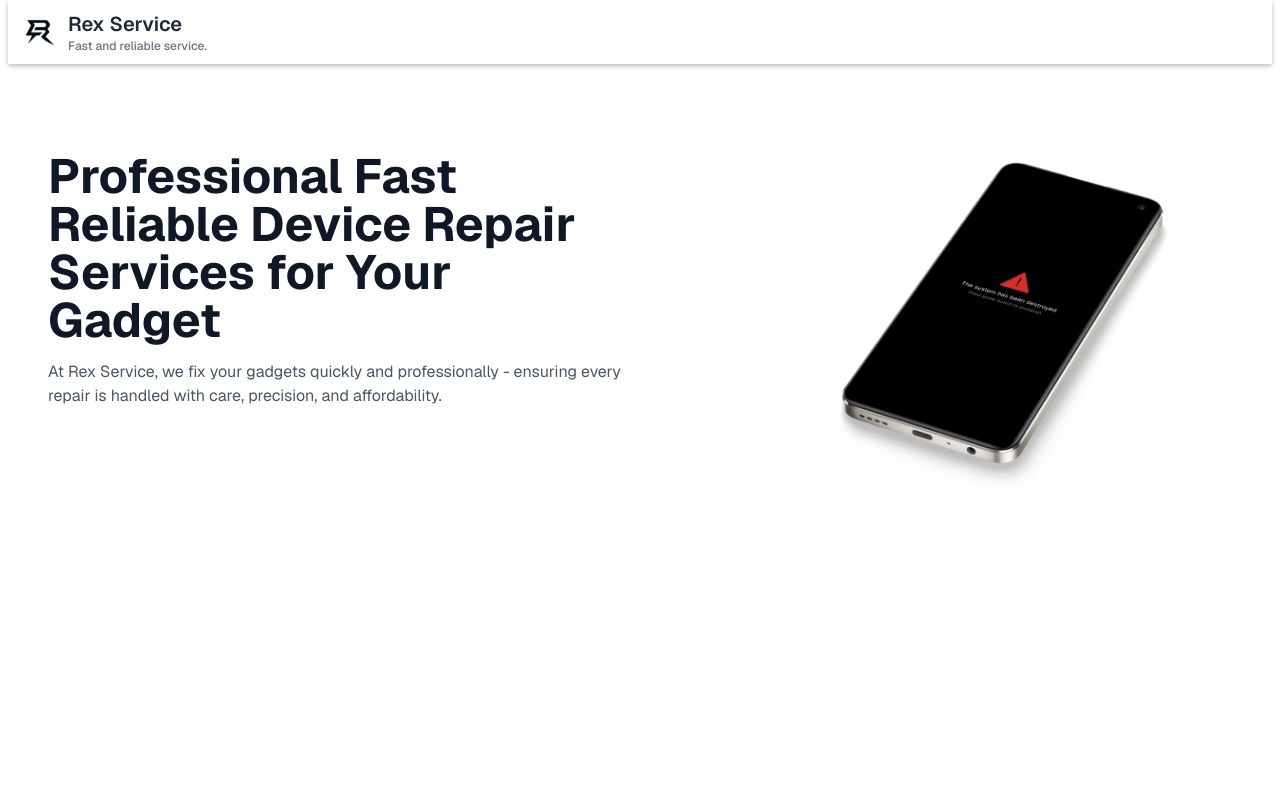
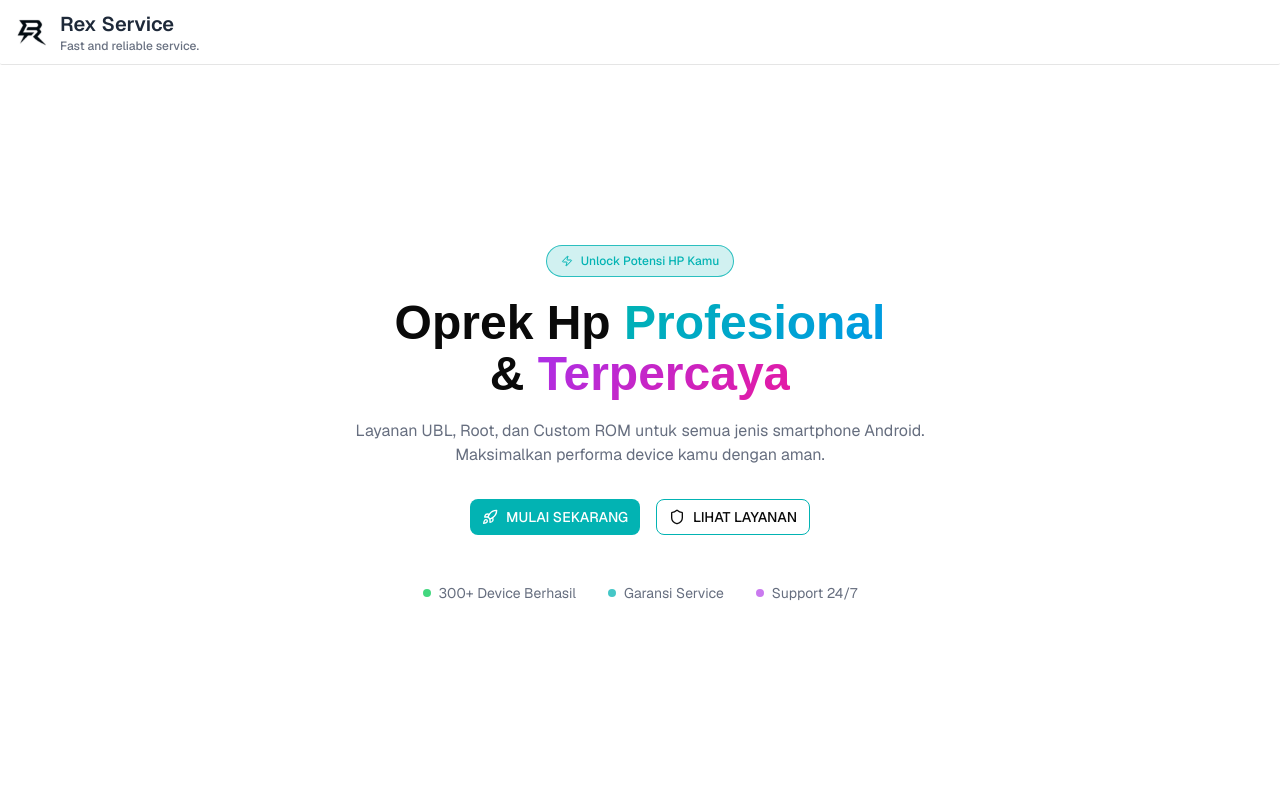
Before and after one commit to bagoesrex/rexservice, a Next.js app: page / in a window 1280 px wide. Shown: the top 800 px of the page. Built offline with nearby package versions, Linux system fonts and the light colour scheme.

Commit message:
feat(home): update hero section content and layout

```diff
--- a/app/_components/hero/hero-section.tsx
+++ b/app/_components/hero/hero-section.tsx
@@ -1,18 +1,46 @@
 import MaxWidthWrapper from "@/components/layout/max-width-wrapper";
-import Image from "next/image";
+import { Button } from "@/components/ui/button";
+import CustomBadge from "@/components/ui/custom-badge";
+import { Rocket, Shield, Zap } from "lucide-react";
 
 export default function HeroSection() {
   return (
-    <section>
-      <MaxWidthWrapper className="grid min-h-screen grid-cols-7 py-18">
-        <div className="col-span-4 px-10 py-20">
-          <h1 className="max-w-xl text-5xl font-bold text-gray-900">Professional Fast Reliable Device Repair Services for Your Gadget</h1>
-          <p className="mt-4 max-w-xl text-gray-600">
-            At Rex Service, we fix your gadgets quickly and professionally - ensuring every repair is handled with care, precision, and affordability.
-          </p>
+    <section id="hero">
+      <MaxWidthWrapper className="flex min-h-screen flex-col items-center justify-center gap-5 pt-30 pb-18 text-center">
+        <CustomBadge icon={Zap} label={"Unlock Potensi HP Kamu"} />
+        <h1 className="text-5xl leading-12.75 font-bold">
+          <span className="text-foreground">Oprek Hp </span>
+          <span className="gradient-text">Profesional</span>
+          <br />
+          <span className="text-foreground">& </span>
+          <span className="gradient-text-accent">Terpercaya</span>
+        </h1>
+        <p className="text-md text-muted-foreground mx-auto mb-3 max-w-xl">
+          Layanan UBL, Root, dan Custom ROM untuk semua jenis smartphone Android. Maksimalkan performa device kamu dengan aman.
+        </p>
+        <div className="flex flex-row justify-center gap-4">
+          <Button>
+            <Rocket className="size-4" />
+            <span className="uppercase">Mulai Sekarang</span>
+          </Button>
+          <Button className="border-primary border-[1.5px]" variant={"ghost"}>
+            <Shield className="size-4" />
+            <span className="uppercase">Lihat Layanan</span>
+          </Button>
         </div>
-        <div className="col-span-3 flex h-100 items-center justify-center pt-20">
-          <Image src={"/hero-image.avif"} alt={"hero-image"} width={500} height={500} />
+        <div className="mt-7 flex flex-wrap items-center justify-center gap-8">
+          <div className="text-muted-foreground flex items-center gap-2">
+            <div className="size-2 animate-pulse rounded-full bg-green-500" />
+            <span className="text-sm">300+ Device Berhasil</span>
+          </div>
+          <div className="text-muted-foreground flex items-center gap-2">
+            <div className="bg-primary size-2 animate-pulse rounded-full" />
+            <span className="text-sm">Garansi Service</span>
+          </div>
+          <div className="text-muted-foreground flex items-center gap-2">
+            <div className="bg-accent size-2 animate-pulse rounded-full" />
+            <span className="text-sm">Support 24/7</span>
+          </div>
         </div>
       </MaxWidthWrapper>
     </section>
--- a/app/globals.css
+++ b/app/globals.css
@@ -51,14 +51,14 @@
   --card-foreground: oklch(0.145 0 0);
   --popover: oklch(1 0 0);
   --popover-foreground: oklch(0.145 0 0);
-  --primary: oklch(0.205 0 0);
-  --primary-foreground: oklch(0.985 0 0);
-  --secondary: oklch(0.97 0 0);
-  --secondary-foreground: oklch(0.205 0 0);
-  --muted: oklch(0.97 0 0);
-  --muted-foreground: oklch(0.556 0 0);
-  --accent: oklch(0.97 0 0);
-  --accent-foreground: oklch(0.205 0 0);
+  --primary: oklch(0.693 0.118 194.769);
+  --primary-foreground: oklch(1 0 0);
+  --secondary: oklch(0.96 0.004 264.539);
+  --secondary-foreground: oklch(0.307 0.026 264.071);
+  --muted: oklch(0.939 0.006 264.535);
+  --muted-foreground: oklch(0.537 0.028 264.089);
+  --accent: oklch(0.624 0.238 312.846);
+  --accent-foreground: oklch(1 0 0);
   --destructive: oklch(0.577 0.245 27.325);
   --border: oklch(0.922 0 0);
   --input: oklch(0.922 0 0);
@@ -76,6 +76,10 @@
   --sidebar-accent-foreground: oklch(0.205 0 0);
   --sidebar-border: oklch(0.922 0 0);
   --sidebar-ring: oklch(0.708 0 0);
+
+  --gradient-primary: linear-gradient(135deg, hsl(180 100% 35%), hsl(200 100% 45%));
+  --gradient-accent: linear-gradient(135deg, hsl(280 80% 55%), hsl(320 80% 50%));
+  --font-display: "Orbitron", sans-serif;
 }
 
 .dark {
@@ -116,7 +120,33 @@
   * {
     @apply border-border outline-ring/50;
   }
+
   body {
     @apply bg-background text-foreground;
   }
+
+  h1,
+  h2,
+  h3,
+  h4,
+  h5,
+  h6 {
+    font-family: var(--font-display);
+  }
 }
+
+@layer utilities {
+  .gradient-text {
+    background: var(--gradient-primary);
+    -webkit-background-clip: text;
+    -webkit-text-fill-color: transparent;
+    background-clip: text;
+  }
+
+  .gradient-text-accent {
+    background: var(--gradient-accent);
+    -webkit-background-clip: text;
+    -webkit-text-fill-color: transparent;
+    background-clip: text;
+  }
+}
--- a/app/page.tsx
+++ b/app/page.tsx
@@ -1,15 +1,13 @@
 import HeroSection from "./_components/hero/hero-section";
-import HowItWorksSection from "./_components/howitworks/how-it-works-section";
-import ServicesSection from "./_components/services/services-section";
 
 export default function Home() {
   return (
     <main>
       <HeroSection />
 
-      <ServicesSection />
+      {/* <ServicesSection /> */}
 
-      <HowItWorksSection />
+      {/* <HowItWorksSection /> */}
     </main>
   );
 }
--- a/components/layout/header.tsx
+++ b/components/layout/header.tsx
@@ -3,8 +3,8 @@ import Link from "next/link";
 
 export default function Header() {
   return (
-    <header className="fixed w-full bg-white/80 px-0 backdrop-blur-md lg:px-2">
-      <div className="mx-auto flex max-w-7xl items-center justify-between rounded-xs px-4 py-2.5 shadow-[0px_2px_5px_rgba(0,0,0,0.27)]">
+    <header className="fixed w-full bg-white/80 px-0 backdrop-blur-md">
+      <div className="mx-auto flex max-w-7xl items-center justify-between rounded-xs border-b px-4 py-2.5">
         <Link href={"/"} className="group flex items-center gap-3 text-xl font-semibold text-gray-800">
           <Image src={"/logo.svg"} alt={"main icon"} width={32} height={32} priority />
           <div className="flex flex-col">
--- /dev/null
+++ b/components/ui/badge.tsx
@@ -0,0 +1,36 @@
+import * as React from "react";
+import { Slot } from "@radix-ui/react-slot";
+import { cva, type VariantProps } from "class-variance-authority";
+
+import { cn } from "@/lib/utils";
+
+const badgeVariants = cva(
+  "inline-flex items-center justify-center rounded-full border px-2 py-0.5 text-xs font-medium w-fit whitespace-nowrap shrink-0 [&>svg]:size-3 gap-1 [&>svg]:pointer-events-none focus-visible:border-ring focus-visible:ring-ring/50 focus-visible:ring-[3px] aria-invalid:ring-destructive/20 dark:aria-invalid:ring-destructive/40 aria-invalid:border-destructive transition-[color,box-shadow] overflow-hidden",
+  {
+    variants: {
+      variant: {
+        default: "border-transparent bg-primary text-primary-foreground [a&]:hover:bg-primary/90",
+        secondary: "border-transparent bg-secondary text-secondary-foreground [a&]:hover:bg-secondary/90",
+        destructive:
+          "border-transparent bg-destructive text-white [a&]:hover:bg-destructive/90 focus-visible:ring-destructive/20 dark:focus-visible:ring-destructive/40 dark:bg-destructive/60",
+        outline: "text-foreground [a&]:hover:bg-accent [a&]:hover:text-accent-foreground",
+      },
+    },
+    defaultVariants: {
+      variant: "default",
+    },
+  },
+);
+
+function Badge({
+  className,
+  variant,
+  asChild = false,
+  ...props
+}: React.ComponentProps<"span"> & VariantProps<typeof badgeVariants> & { asChild?: boolean }) {
+  const Comp = asChild ? Slot : "span";
+
+  return <Comp data-slot="badge" className={cn(badgeVariants({ variant }), className)} {...props} />;
+}
+
+export { Badge, badgeVariants };
--- /dev/null
+++ b/components/ui/custom-badge.tsx
@@ -0,0 +1,18 @@
+import { LucideIcon } from "lucide-react";
+import { Badge } from "./badge";
+import { cn } from "@/lib/utils";
+
+interface BadgeCustom {
+  icon: LucideIcon;
+  label: string;
+  className?: string;
+}
+
+export default function CustomBadge({ icon: Icon, label, className }: BadgeCustom) {
+  return (
+    <Badge className={cn(`bg-primary/18 border-primary/80 text-primary gap-2 border px-3.5 py-2.25 ${className}`)}>
+      <Icon />
+      <span className="leading-none">{label}</span>
+    </Badge>
+  );
+}
```
